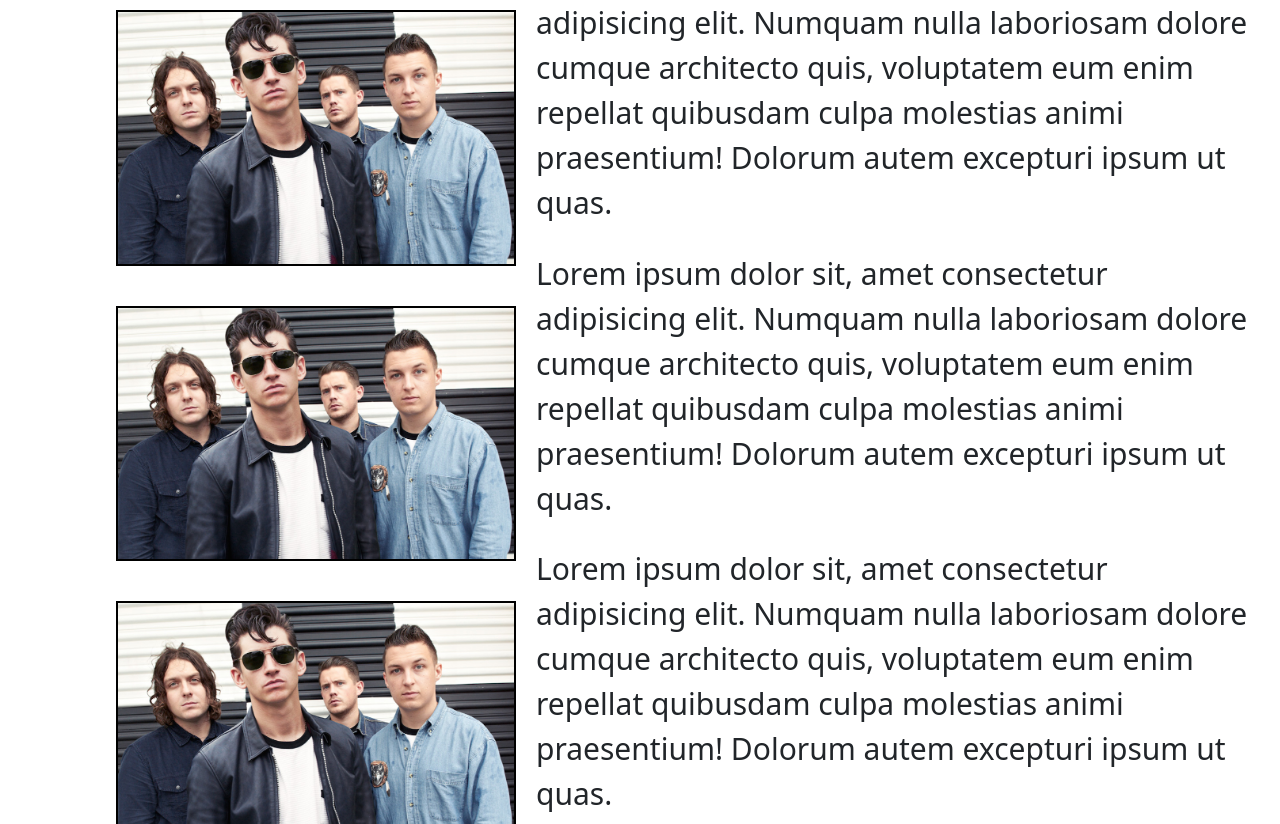
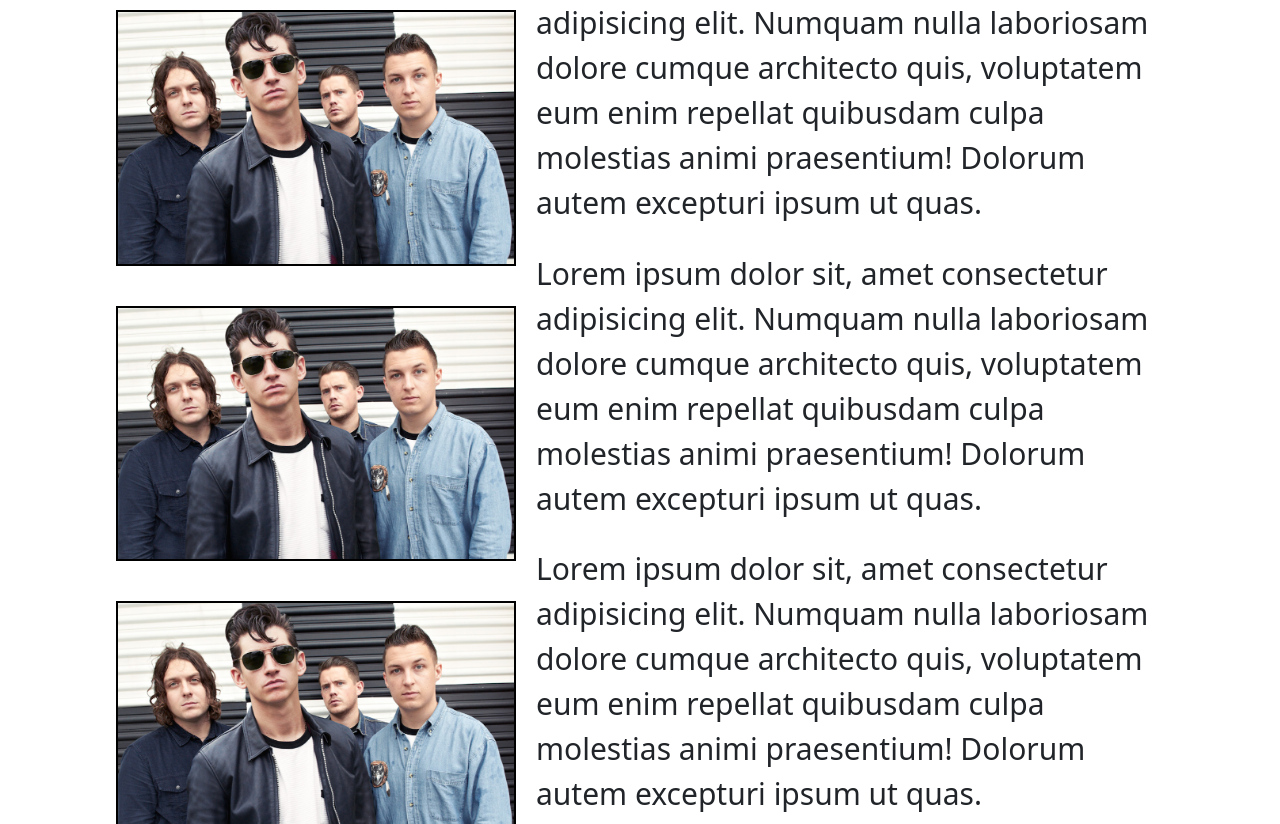
Before and after one commit to JoaquinUgarte91/clase-11, a plain HTML site: page pages/agenda.html in a window 1280 px wide. Shown: the part 245-1069 px from the top of the page. Drawn offline with nearby package versions, Linux system fonts and the light colour scheme.

Commit message:
Cambios que no se guardaron

```diff
--- a/css/style.css
+++ b/css/style.css
@@ -198,6 +198,7 @@ li a{
   .agenda2 {
     margin: 20px;
     margin-left: 7.5%;
+    margin-right: 7.5%;
 }
 
 .agenda{
```
